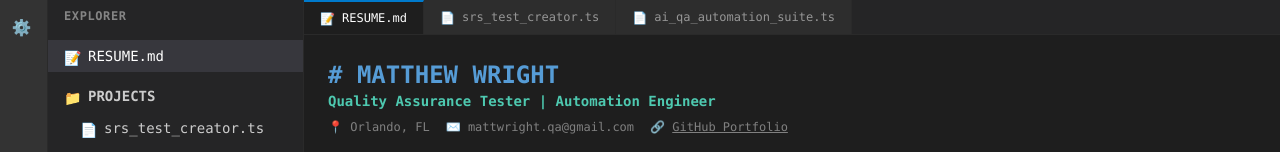
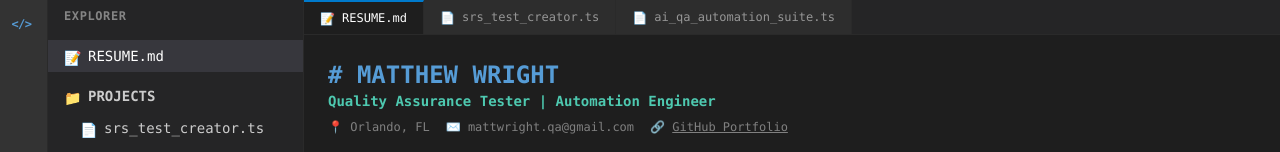
Before and after one commit to mattwright-qa/qa-portfolio2, a Next.js app: page / in a window 1280 px wide. Shown: the top 152 px of the page. Built offline with nearby package versions, Linux system fonts and the light colour scheme.

Commit message:
Restore package.json dev script and styles

```diff
--- a/app/page.tsx
+++ b/app/page.tsx
@@ -7,7 +7,9 @@ const Folder = ({ className }: { className?: string }) => <span className={class
 const FileCode = ({ className }: { className?: string }) => <span className={className}>📄</span>;
 const FileText = ({ className }: { className?: string }) => <span className={className}>📝</span>;
 const Terminal = ({ className }: { className?: string }) => <span className={className}>⌨️</span>;
-const Code2 = ({ className }: { className?: string }) => <span className={className}>⚙️</span>;
+const Code2 = ({ className }: { className?: string }) => (
+  <span className={`font-bold text-xs tracking-tighter ${className}`}>&lt;/&gt;</span>
+);
 
 export default function IDEDashboard() {
   const [activeTab, setActiveTab] = useState<"resume" | string>("resume");
```
